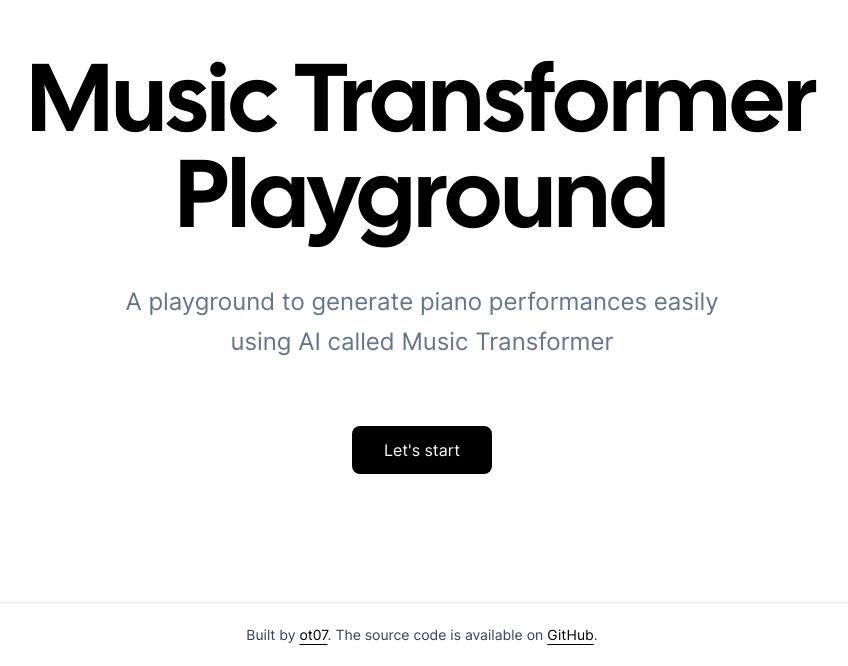
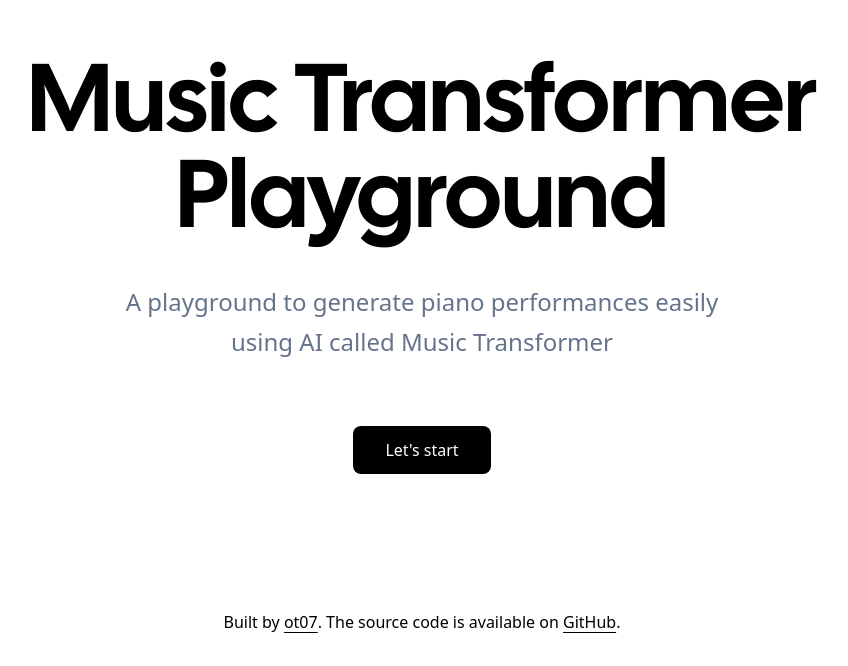
Before and after one commit to neoki07/music-transformer-playground, a React (Vite) app in the folder web/: page / in a window 1280 px wide. Shown: the part 134-800 px from the top of the page, without its empty margins (218-1066 px from the left). Built offline with nearby package versions, Linux system fonts and the light colour scheme; what @resonance-box/react-recital would draw is missing.

Commit message:
update frontend

```diff
--- a/web/package.json
+++ b/web/package.json
@@ -10,6 +10,7 @@
     "preview": "vite preview"
   },
   "dependencies": {
+    "@heroicons/react": "^2.0.18",
     "@resonance-box/react-recital": "^0.0.15",
     "@resonance-box/recital-core": "^0.0.15",
     "@tanstack/react-query": "^4.32.0",
--- a/web/src/App.tsx
+++ b/web/src/App.tsx
@@ -1,17 +1,24 @@
-import { useCallback } from "react";
+import { useCallback, useState } from "react";
 import { Landing } from "./Landing";
 import { useAudioContext } from "./providers/AudioContextProvider";
 import { Playground } from "./features/playground";
+import { Layout } from "./components/Layout";
 
-export function App() {
+interface AppInnerProps {
+  onStart?: () => void;
+}
+
+function AppInner({ onStart }: AppInnerProps) {
   const [audioContext, setAudioContext] = useAudioContext();
 
   const handleStart = useCallback(() => {
     setAudioContext(new AudioContext());
-  }, [setAudioContext]);
+    console.log("onStart1");
+    onStart?.();
+  }, [setAudioContext, onStart]);
 
   return (
-    <div className="flex-1 flex justify-center items-center">
+    <div className="h-screen overflow-hidden flex justify-center items-center">
       {audioContext === undefined && <Landing onStart={handleStart} />}
       {audioContext !== undefined && (
         <Playground
@@ -22,3 +29,19 @@
     </div>
   );
 }
+
+export function App() {
+  const [showHeader, setShowHeader] = useState(false);
+  console.log("showHeader:", showHeader);
+
+  const handleStart = useCallback(() => {
+    console.log("onStart2");
+    setShowHeader(true);
+  }, [setShowHeader]);
+
+  return (
+    <Layout showHeader={showHeader}>
+      <AppInner onStart={handleStart} />
+    </Layout>
+  );
+}
--- a/web/src/Landing.tsx
+++ b/web/src/Landing.tsx
@@ -6,10 +6,8 @@
 
 export function Landing({ onStart }: LandingProps) {
   return (
-    <div className="space-y-16">
-      <section className="flex flex-col items-center space-y-8">
-        <motion.h1
-          className="text-8xl font-cal-sans text-center"
+    <motion.div
+      className="space-y-16 text-center"
       variants={{
         hidden: { y: 20, opacity: 0 },
         visible: { y: 0, opacity: 1 },
@@ -18,45 +16,28 @@
       initial="hidden"
       animate="visible"
     >
+      <section className="space-y-8">
+        <h1 className="text-8xl font-cal-sans">
           Music Transformer
           <br />
           Playground
-        </motion.h1>
-        <motion.p
-          className="text-2xl leading-10 text-center text-slate-500"
-          variants={{
-            hidden: { y: 20, opacity: 0 },
-            visible: { y: 0, opacity: 1 },
-          }}
-          transition={{ duration: 1 }}
-          initial="hidden"
-          animate="visible"
-        >
+        </h1>
+        <p className="text-2xl leading-10 text-slate-500">
           A playground to generate piano performances easily
           <br />
           using AI called Music Transformer
-        </motion.p>
+        </p>
       </section>
-      <section className="flex flex-col items-center">
+      <section>
         <button onClick={onStart}>
           <motion.div
             className="px-8 py-3 bg-black hover:bg-black/80 text-white rounded-lg"
-            variants={{
-              hidden: { y: 20, opacity: 0, transition: { duration: 1 } },
-              visible: {
-                y: 0,
-                opacity: 1,
-                transition: { duration: 1 },
-              },
-            }}
-            whileTap={{ scale: 0.925, transition: { duration: 0.005 } }}
-            initial="hidden"
-            animate="visible"
+            whileTap={{ scale: 0.9, transition: { duration: 0.02 } }}
           >
             Let's start
           </motion.div>
         </button>
       </section>
-    </div>
+    </motion.div>
   );
 }
--- a/web/src/components/Generator/Generator.tsx
+++ b/web/src/components/Generator/Generator.tsx
@@ -53,7 +53,7 @@
         <Loading label="Generating..." />
       ) : (
         <Player
-          generating={isFetching}
+          regenerate={regenerate}
           minNoteNumber={minNoteNumber}
           maxNoteNumber={maxNoteNumber}
         />
--- a/web/src/components/Generator/PlayIcon.tsx
+++ /dev/null
@@ -1,26 +0,0 @@
-interface PlayIconProps {
-  size: number;
-}
-
-export function PlayIcon({ size }: PlayIconProps) {
-  return (
-    <svg
-      xmlns="http://www.w3.org/2000/svg"
-      width={size}
-      height={size}
-      viewBox="0 0 24 24"
-      strokeWidth="1.5"
-      stroke="currentColor"
-      fill="none"
-      strokeLinecap="round"
-      strokeLinejoin="round"
-    >
-      <path stroke="none" d="M0 0h24v24H0z" fill="none" />
-      <path
-        d="M6 4v16a1 1 0 0 0 1.524 .852l13 -8a1 1 0 0 0 0 -1.704l-13 -8a1 1 0 0 0 -1.524 .852z"
-        strokeWidth="0"
-        fill="currentColor"
-      />
-    </svg>
-  );
-}
--- a/web/src/components/Generator/Player.tsx
+++ b/web/src/components/Generator/Player.tsx
@@ -1,65 +1,70 @@
 import { PianoRoll, useRecital } from "@resonance-box/react-recital";
-import { StopIcon } from "./StopIcon";
-import { PlayIcon } from "./PlayIcon";
 import { motion } from "framer-motion";
+import { PlayIcon, StopIcon, ArrowPathIcon } from "@heroicons/react/24/solid";
+import { useCallback } from "react";
 
 interface PlayerProps {
-  generating: boolean;
+  regenerate: () => void;
   minNoteNumber: number;
   maxNoteNumber: number;
 }
 
 export function Player({
-  generating,
+  regenerate,
   minNoteNumber,
   maxNoteNumber,
 }: PlayerProps) {
   const { play, stop } = useRecital();
 
+  const stopAndRegenerate = useCallback(() => {
+    stop();
+    regenerate();
+  }, [stop, regenerate]);
+
   return (
-    <motion.div
-      className="w-[56rem] space-y-4"
-      variants={{
-        hidden: { y: 10, opacity: 0 },
-        visible: { y: 0, opacity: 1 },
-      }}
-      transition={{ duration: 1 }}
-      initial="hidden"
-      animate="visible"
-    >
-      <h1 className="text-5xl font-cal-sans text-center -mt-32 mb-12">
-        Music Transformer
-        <br />
-        Playground
-      </h1>
-
+    <div className="space-y-6">
       <div className="flex items-center justify-center">
-        <div className="space-x-8">
-          <button disabled={generating} onClick={play}>
+        <div className="space-x-6">
+          <button onClick={play}>
             <motion.div
-              className="p-3 border border-slate-200 rounded-full bg-sky-500 text-white"
-              whileTap={{ scale: 0.9 }}
+              className="p-3 border border-sky-500 rounded-full text-white bg-sky-500 shadow-lg shadow-black/20"
+              tabIndex={-1}
+              whileTap={{ scale: 0.85 }}
               transition={{ duration: 0.02 }}
             >
-              <PlayIcon size={32} />
+              <PlayIcon width={28} />
             </motion.div>
           </button>
-          <button disabled={generating} onClick={stop}>
+          <button onClick={stop}>
             <motion.div
-              className="p-3 border border-slate-200 rounded-full bg-red-500 text-white"
-              whileTap={{ scale: 0.9 }}
+              className="p-3 border border-red-500 rounded-full text-white bg-red-500 shadow-lg shadow-black/20"
+              tabIndex={-1}
+              whileTap={{ scale: 0.85 }}
               transition={{ duration: 0.02 }}
             >
-              <StopIcon size={32} />
+              <StopIcon width={28} />
+            </motion.div>
+          </button>
+          <button onClick={stopAndRegenerate}>
+            <motion.div
+              className="p-3 border border-slate-200 rounded-full text-slate-400 bg-white shadow-lg shadow-black/20"
+              tabIndex={-1}
+              whileTap={{ scale: 0.85 }}
+              transition={{ duration: 0.02 }}
+            >
+              <ArrowPathIcon width={28} />
             </motion.div>
           </button>
         </div>
       </div>
-      <PianoRoll
-        height={600}
-        minNoteNumber={minNoteNumber}
-        maxNoteNumber={maxNoteNumber}
-      />
-    </motion.div>
+      <div className="shadow-lg shadow-black/40">
+        <PianoRoll
+          width={1000}
+          height={600}
+          minNoteNumber={minNoteNumber}
+          maxNoteNumber={maxNoteNumber}
+        />
+      </div>
+    </div>
   );
 }
--- a/web/src/components/Generator/StopIcon.tsx
+++ /dev/null
@@ -1,26 +0,0 @@
-interface StopIconProps {
-  size: number;
-}
-
-export function StopIcon({ size }: StopIconProps) {
-  return (
-    <svg
-      xmlns="http://www.w3.org/2000/svg"
-      width={size}
-      height={size}
-      viewBox="0 0 24 24"
-      strokeWidth="1.5"
-      stroke="currentColor"
-      fill="none"
-      strokeLinecap="round"
-      strokeLinejoin="round"
-    >
-      <path stroke="none" d="M0 0h24v24H0z" fill="none" />
-      <path
-        d="M17 4h-10a3 3 0 0 0 -3 3v10a3 3 0 0 0 3 3h10a3 3 0 0 0 3 -3v-10a3 3 0 0 0 -3 -3z"
-        strokeWidth="0"
-        fill="currentColor"
-      />
-    </svg>
-  );
-}
--- a/web/src/components/Layout/Layout.tsx
+++ b/web/src/components/Layout/Layout.tsx
@@ -3,17 +3,26 @@
 
 interface LayoutProps {
   children: ReactNode;
+  showHeader?: boolean;
 }
 
-export function Layout({ children }: LayoutProps) {
+export function Layout({ children, showHeader }: LayoutProps) {
   return (
     <Providers>
-      <div className="flex flex-col items-center min-h-screen font-inter">
-        <header className="h-16" />
+      <div className="h-screen overflow-hidden">
+        {showHeader && (
+          <header className="fixed top-0 flex justify-center items-center w-full p-8">
+            <h1 className="text-5xl font-cal-sans text-center">
+              Music Transformer
+              <br />
+              Playground
+            </h1>
+          </header>
+        )}
 
-        <main className="flex-1 flex flex-col">{children}</main>
+        <main>{children}</main>
 
-        <footer className="h-16 flex justify-center items-center border-t w-full text-slate-700 text-sm">
+        <footer className="fixed bottom-0 flex justify-center items-center w-full p-8">
           <span>
             Built by{" "}
             <a
--- a/web/src/main.tsx
+++ b/web/src/main.tsx
@@ -1,10 +1,5 @@
 import ReactDOM from "react-dom/client";
 import { App } from "./App.tsx";
 import "./index.css";
-import { Layout } from "./components/Layout";
 
-ReactDOM.createRoot(document.getElementById("root")!).render(
-  <Layout>
-    <App />
-  </Layout>
-);
+ReactDOM.createRoot(document.getElementById("root")!).render(<App />);
```
Also changed, not shown: 1 other file (tests, documents, lock files or other folders). Lines whose indentation alone changed are shown as unchanged.
